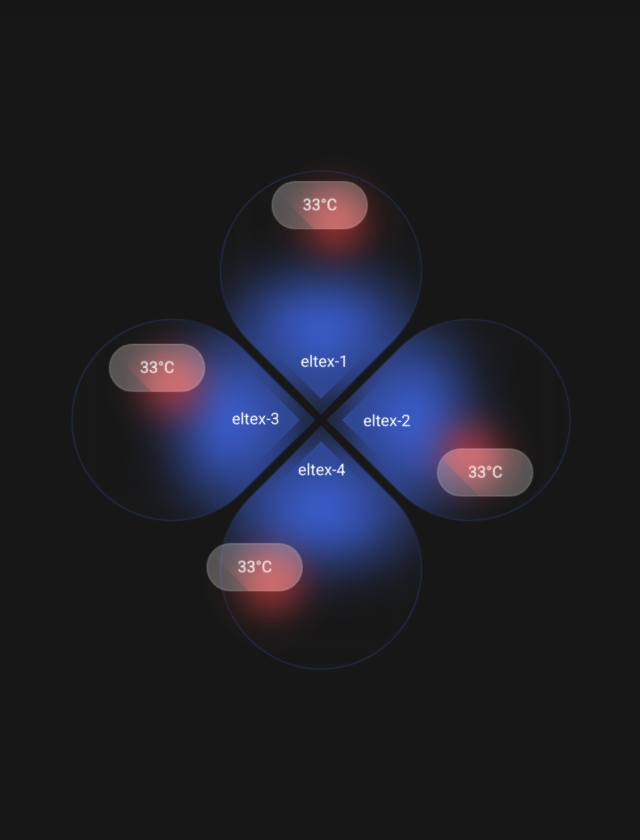
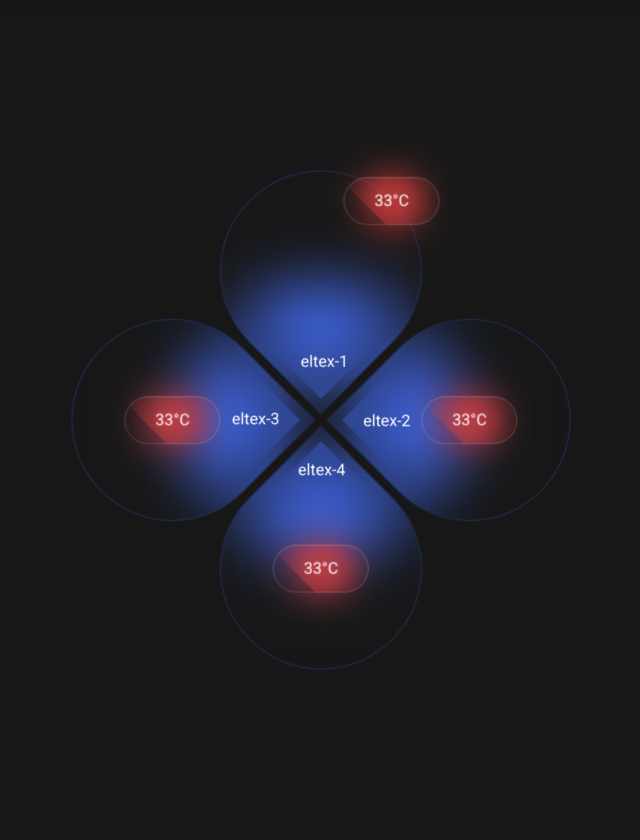
Before and after one commit to pilmeha/server-heat-map, a Flask app: page /clever in a window 1280 px wide. Shown: the part 76-916 px from the top of the page, without its empty margins (319-959 px from the left). Run offline with Flask 3, Linux system fonts and the light colour scheme; data that the repository does not hold is empty.

Commit message:
додела финальный макет

```diff
--- a/flaskSite/app/static/css/style.css
+++ b/flaskSite/app/static/css/style.css
@@ -337,24 +337,31 @@ main {
     z-index: 1;
 }
 
-/* .petal::before {
-  content: "";
-  position: absolute;
-  top: 0; left: 0;
-  width: 100%;
-  height: 100%;
-  border-radius: inherit;
-  background-color: #3E63DD;
-  filter: blur(60px);
-  opacity: 0.6;
-  z-index: -1;
-} */
 
 .clever-container {
     display: grid;
     gap: 10px;
     grid-template-columns: 1fr 1fr;
     transform: rotate(45deg);
+    /* position: relative;  */
+    /* width: 100%; */
+    /* height: 100%; */
+}
+
+/* .clever {
+    position: relative;
+    width: 100%;
+    height: 100%;
+
+} */
+
+.clever-point {
+    position: absolute;
+    /* transition: all 0.3s ease; */
+    left: 50%;
+    top: 0%;
+    transform: translate(-50%, 0%);
+    transform: rotate(-45deg);
 }
 
 .clever-container > .petal > .petal-container {
@@ -366,33 +373,39 @@ main {
     position: absolute;
     right: 100px;
     top: 30px;
-    transform: rotate(-45deg);
+    /* transform: rotate(-45deg); */
 }
 .petal:nth-child(2) > .label {
     position: absolute;
     left: 100px;
     bottom: 50px;
-    transform: rotate(-45deg);
+    /* transform: rotate(-45deg); */
 }
 .petal:nth-child(3) > .label {
     position: absolute;
     right: 100px;
     top: 50px;
-    transform: rotate(-45deg);
+    /* transform: rotate(-45deg); */
 }
 .petal:nth-child(4) > .label {
     position: absolute;
     right: 100px;
     bottom: 30px;
-    transform: rotate(-45deg);
+    /* transform: rotate(-45deg); */
 }
 
 .label {
     backdrop-filter: blur(4px);
     padding: 10px 30px;
     border-radius: 100px;
-    background: rgba( 255, 255, 255, 0.25 );
+    /* background: rgba( 255, 255, 255, 0.25 ); */
     border: 1px solid rgba( 255, 255, 255, 0.18 );
+    /* transform: none !important; */
+    writing-mode: horizontal-tb; /* на всякий случай */
+    text-orientation: mixed;
+    position: absolute;
+    transform: translate(-50%, -50%);
+    z-index: 2;
 }
 
 .main-circle {
@@ -423,9 +436,11 @@ main {
     background: #171717;
 }
 
-.circle-1 {
-    right: 100px;
-    top: 30px;
+
+.circle-1,
+.circle-2,
+.circle-3,
+.circle-4 {
     z-index: -2;
     position: absolute;
     filter: blur(20px);
@@ -433,49 +448,9 @@ main {
     border-radius: 100%;
     height: 50px;
     width: 50px;
+    transition: background-color 0.5s ease;
+    transform: translate(-50%, -50%);
 }
-.circle-2 {
-    left: 100px;
-    bottom: 50px;
-    z-index: -2;
-    position: absolute;
-    filter: blur(20px);
-    background: #dd3e3e;
-    border-radius: 100%;
-    height: 50px;
-    width: 50px;
-}
-.circle-3 {
-    right: 100px;
-    top: 50px;
-    z-index: -2;
-    position: absolute;
-    filter: blur(20px);
-    background: #dd3e3e;
-    border-radius: 100%;
-    height: 50px;
-    width: 50px;
-}
-.circle-4 {
-    right: 100px;
-    bottom: 30px;
-    z-index: -2;
-    position: absolute;
-    filter: blur(20px);
-    background: #dd3e3e;
-    border-radius: 100%;
-    height: 50px;
-    width: 50px;
-}
-
-
-.circle-1,
-.circle-2,
-.circle-3,
-.circle-4 {
-    transition: background-color 0.5s ease;
-}
-
 
 /* Адаптивность */
 @media (max-width: 768px) {
--- a/flaskSite/app/templates/clever.html
+++ b/flaskSite/app/templates/clever.html
@@ -3,35 +3,36 @@
 {% block content %}
 <div class="clever-body">
     <div class="main-circle"></div>
-    <div class="clever" id="clever"></div>
+    <div class="clever" id="clever">
         <div class="clever-container">
             <div class="petal">
-            <div class="petal-container">
-                <div>eltex-1</div>
-            </div>
+                <div class="petal-container">eltex-1</div>
+                <div class="clever-point" id="point-eltex-1">
                     <span class="label" id="temp-point-1">33°C</span>
                     <div class="circle-1"></div>
                 </div>
+            </div>
             <div class="petal">
-            <div class="petal-container">
-                <div>eltex-2</div>
-            </div>
+                <div class="petal-container">eltex-2</div>
+                <div class="clever-point" id="point-eltex-2">
                     <span class="label" id="temp-point-2">33°C</span>
                     <div class="circle-2"></div>
                 </div>
+            </div>
             <div class="petal">
-            <div class="petal-container">
-                <div>eltex-3</div>
-            </div>
-            <span class="label" id="temp-point-3">33°C</span>
+                <div class="petal-container">eltex-3</div>
+                <div class="clever-point" id="point-eltex-3">
+                    <span class="label petal-container" id="temp-point-3">33°C</span>
                     <div class="circle-3"></div>
                 </div>
+            </div>
             <div class="petal">
-            <div class="petal-container">
-                <div>eltex-4</div>
-            </div>
+                <div class="petal-container">eltex-4</div>
+                <div class="clever-point" id="point-eltex-4">
                     <span class="label" id="temp-point-4">33°C</span>
                     <div class="circle-4"></div>
+                </div>
+            </div>
         </div>
     </div>
     <div class="main-circle"></div>
```
Also changed, not shown: flaskSite/app/static/js/clever.js (+49 -19 lines), 1 other file. Lines whose indentation alone changed are shown as unchanged.
